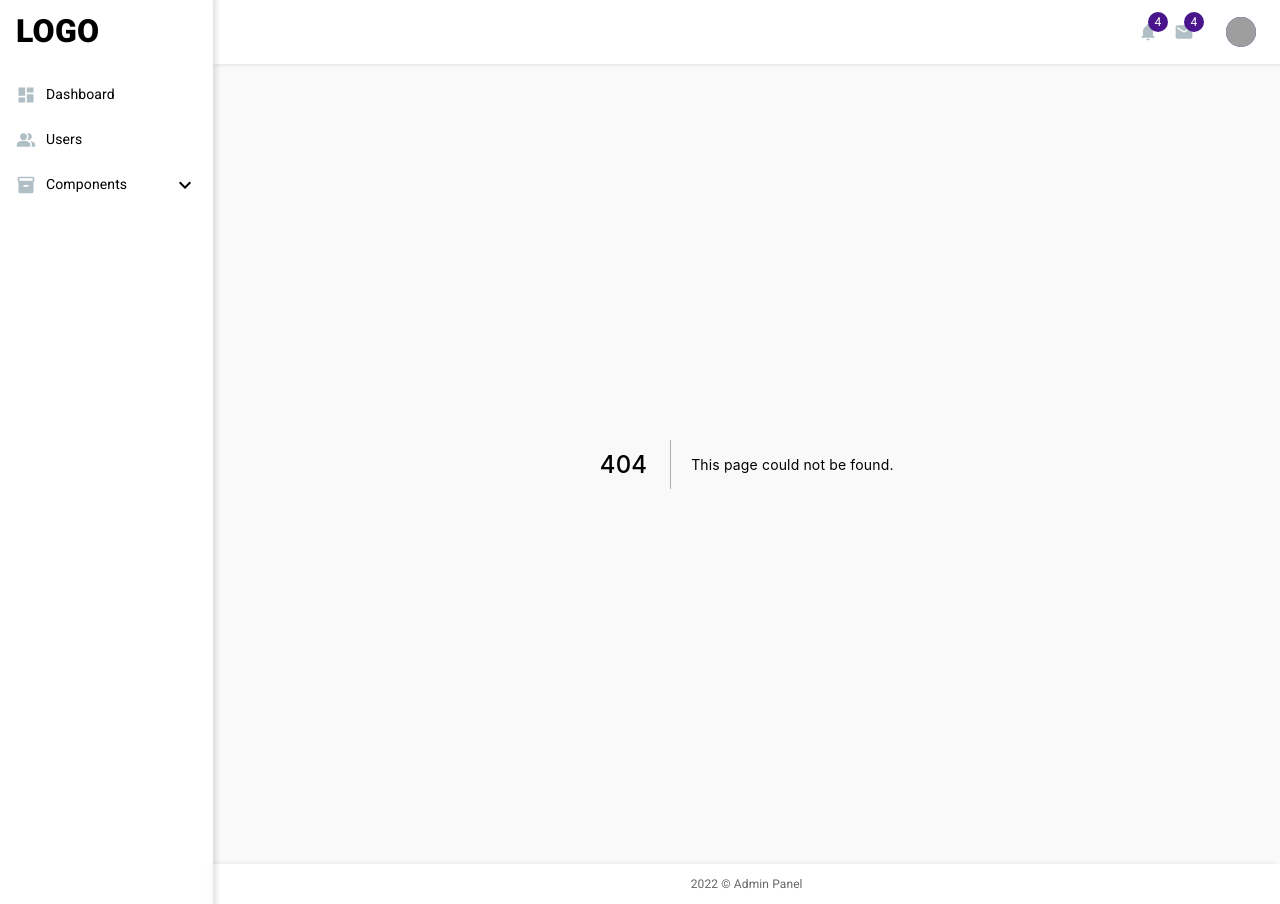
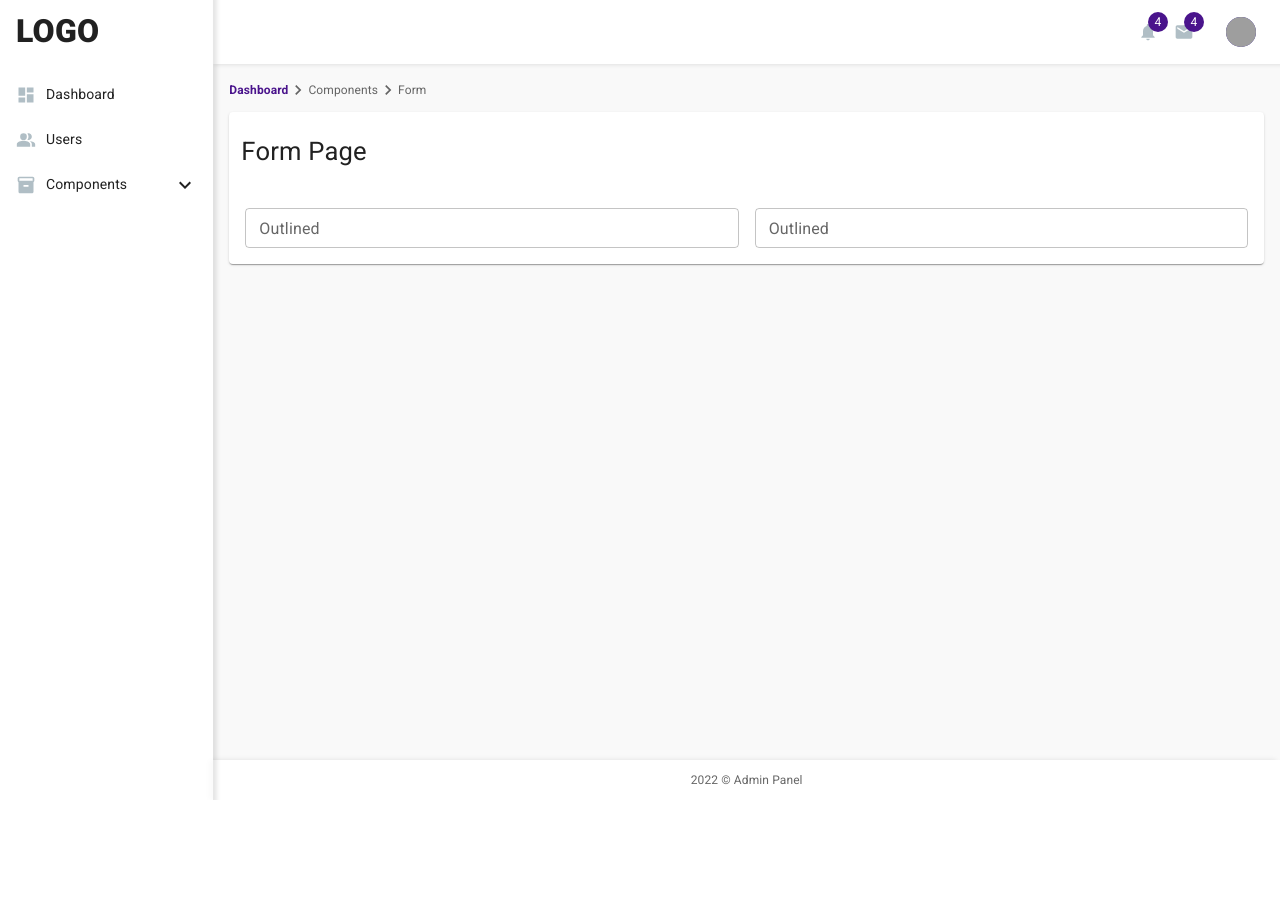
Before and after one commit to AzizTareq295/admin-panel-ts-next, a Next.js app: page /components/form in a window 1280 px wide. Before the commit this address had no page. After the commit the page ends 800 px from the top, so only its background shows below. Built offline with nearby package versions, Linux system fonts and the light colour scheme; grey boxes are pictures that could not be loaded.

Commit message:
add new page

```diff
--- /dev/null
+++ b/components/common/FormItem/InputField.tsx
@@ -0,0 +1,53 @@
+import React from 'react'
+import { TextField } from '@mui/material'
+import { makeStyles } from '@mui/styles'
+
+const useStyles = makeStyles({
+  inputField: {
+    width: '100%',
+  },
+})
+
+type InputFieldProps = {
+  label: string,
+  value?: string,
+  onChange?: (event: React.ChangeEvent<HTMLInputElement>) => void,
+  onBlur?: (event: React.FocusEvent<HTMLInputElement>) => void,
+  onKeyPress?: (event: React.KeyboardEvent<HTMLInputElement>) => void,
+  error?: string,
+  helperText?: string,
+  type?: string,
+  disabled?: boolean,
+  required?: boolean,
+  multiline?: boolean,
+  size?: string,
+}
+
+const InputField: React.FC<InputFieldProps> = ({
+  label,
+  value,
+  onChange,
+  onBlur,
+  onKeyPress,
+  error,
+  helperText,
+  type = 'text',
+  disabled = false,
+  required = false,
+  multiline = false,
+  size = 'small',
+}) => {
+
+  const classes = useStyles();
+
+  return (
+    <TextField
+      className={`${classes.inputField} h i`}
+      label="Outlined"
+      variant="outlined"
+      size='small'
+    />
+  )
+}
+
+export default InputField
--- /dev/null
+++ b/components/partials/components/Form/FormItem.tsx
@@ -0,0 +1,20 @@
+import { Box, Grid } from '@mui/material'
+import InputField from 'components/common/FormItem/InputField'
+import React from 'react'
+
+const FormItem: React.FC = () => {
+  return (
+    <Box p={2}>
+      <Grid container spacing={2}>
+        <Grid item xs={6}>
+          <InputField />
+        </Grid>
+        <Grid item xs={6}>
+          <InputField />
+        </Grid>
+      </Grid>
+    </Box>
+  )
+}
+
+export default FormItem
--- /dev/null
+++ b/components/shared/sidebar/CollapsItem.tsx
@@ -0,0 +1,75 @@
+import { ListItemButton, ListItemIcon, ListItemText, Paper } from '@mui/material'
+import { makeStyles } from '@mui/styles'
+import Link from 'next/link'
+import React from 'react'
+import { MenuListType } from './interface/MenuLists'
+
+type PropType = {
+  menuItem: MenuListType
+}
+
+const MenuIconStyle = {
+  minWidth: '26px',
+}
+
+const MenuItemStyle = {
+  '& span': {
+    fontSize: '14px',
+  }
+}
+
+const useStyles = makeStyles({
+  menuItem: {
+    position: 'relative',
+
+    '& .paper': {
+      position: 'absolute',
+      left: '0',
+      opacity: 0,
+      transition: 'all 0.3s ease-in-out',
+    },
+
+    '&:hover': {
+      '& .paper': {
+        position: 'absolute',
+        left: '100%',
+        opacity: 1,
+        minWidth: '160px',
+
+      }
+    }
+
+  }
+})
+
+
+const CollapsItem: React.FC<PropType> = ({menuItem}) => {
+
+  const classes = useStyles();
+
+  return (
+    <>
+      <ListItemButton className={classes.menuItem}>
+        <ListItemIcon sx={MenuIconStyle}>
+          {menuItem.icon}
+        </ListItemIcon>
+        {
+          menuItem.subMenu.length > 0 &&
+          <Paper className='paper'>
+            {
+              menuItem.subMenu.map((submenuItem, index) => (
+                <Link href={`${submenuItem.path}`} key={`${menuItem.label}-sub-key-${index}`}>
+                  <ListItemButton>
+                    <ListItemText primary={submenuItem.label} sx={MenuItemStyle} />
+                  </ListItemButton>
+                </Link>
+              ))
+            }
+          </Paper>
+        }
+      </ListItemButton>
+    </>
+  )
+}
+
+export default CollapsItem
--- a/components/shared/sidebar/MenuILists.tsx
+++ b/components/shared/sidebar/MenuILists.tsx
@@ -3,6 +3,7 @@ import DashboardIcon from '@mui/icons-material/Dashboard';
 import PeopleAltIcon from '@mui/icons-material/PeopleAlt';
 import InventoryIcon from '@mui/icons-material/Inventory';
 import TableChartIcon from '@mui/icons-material/TableChart';
+import VerticalSplitIcon from '@mui/icons-material/VerticalSplit';
 import { MenuListType } from './interface/MenuLists';
 
 const MenuLists: MenuListType[] = [
@@ -27,6 +28,11 @@ const MenuLists: MenuListType[] = [
                 label: "Table",
                 icon: <TableChartIcon color='secondary' fontSize='small' />,
                 path: "/components/table"
+            },
+            {
+                label: "Form",
+                icon: <VerticalSplitIcon color='secondary' fontSize='small' />,
+                path: "/components/form"
             }
         ]
     }
--- a/components/shared/sidebar/NavItem.tsx
+++ b/components/shared/sidebar/NavItem.tsx
@@ -1,11 +1,13 @@
 import React, { useState } from 'react'
-import { Collapse, List, ListItemButton, ListItemIcon, ListItemText, ListSubheader, Typography } from '@mui/material'
+import { Collapse, List, ListItemButton, ListItemIcon, ListItemText } from '@mui/material'
 import { ExpandLess, ExpandMore } from '@mui/icons-material';
 import { MenuListType } from './interface/MenuLists';
 import Link from 'next/link';
+import CollapsItem from './CollapsItem';
 
 type PropType = {
-  menuItem: MenuListType
+  menuItem: MenuListType,
+  isSidebarCollapsed: boolean,
 }
 
 const MenuItemStyle = {
@@ -18,7 +20,7 @@ const MenuIconStyle = {
   minWidth: '30px',
 }
 
-const NavItem: React.FC<PropType> = ({menuItem}) => {
+const NavItem: React.FC<PropType> = ({menuItem, isSidebarCollapsed}) => {
 
   const [open, setOpen] = useState<React.SetStateAction<boolean>>(false);
 
@@ -27,6 +29,7 @@ const NavItem: React.FC<PropType> = ({menuItem}) => {
   };
 
   return (
+    !isSidebarCollapsed ?
     <>
       {
         menuItem.subMenu.length > 0 ?
@@ -67,6 +70,7 @@ const NavItem: React.FC<PropType> = ({menuItem}) => {
         ))
       }
     </>
+    : <CollapsItem menuItem={menuItem} />
   )
 }
 
--- a/components/shared/sidebar/sidebar.tsx
+++ b/components/shared/sidebar/sidebar.tsx
@@ -1,9 +1,12 @@
-import React from 'react'
+import React, { useMemo } from 'react'
 import { List, Typography } from '@mui/material'
 import MenuLists from './MenuILists';
 import NavItem from './NavItem';
+import WindowSize from 'hooks/windowSize';
 
 const Sidebar: React.FC = () => {
+
+  const { windowWidth } = WindowSize();
 
   const sidebarLogoStyle = {
     minHeight: '64px',
@@ -15,10 +18,17 @@ const Sidebar: React.FC = () => {
     paddingLeft: '1rem',
   }
 
+  const isSidebarCollapsed = useMemo(() => windowWidth < 1200, [windowWidth]);
+
   return (
-    <div className='sidebar'>
+    <div className={`sidebar ${isSidebarCollapsed ? 'collaps-sidebar': ''}`}>
       <div className='sidebar-header'>
-        <Typography variant='h4' sx={sidebarLogoStyle}>LOGO</Typography>
+        {
+          isSidebarCollapsed ?
+          <Typography variant='h4' sx={sidebarLogoStyle}>L</Typography>
+          :
+          <Typography variant='h4' sx={sidebarLogoStyle}>LOGO</Typography>
+        }
       </div>
       <div className='sidebar-menu'>
         <List
@@ -33,7 +43,7 @@ const Sidebar: React.FC = () => {
         >
           {
             MenuLists.map((menuItem, index) => (
-              <NavItem menuItem={menuItem} key={`menu-item-key-${index}`} />
+              <NavItem isSidebarCollapsed={isSidebarCollapsed} menuItem={menuItem} key={`menu-item-key-${index}`} />
             ))
           }
         </List>
--- /dev/null
+++ b/hooks/windowSize.ts
@@ -0,0 +1,31 @@
+import React, { useState, useEffect, useMemo } from 'react'
+
+const WindowSize = () => {
+
+  const [windowWidth, setWidth] = useState<React.SetStateAction<number>>(0)
+  const [windowHeight, setHeight] = useState<React.SetStateAction<number>>(0)
+
+  const handleResize = () => {
+    setWidth(window.innerWidth)
+    setHeight(window.innerHeight)
+  }
+
+  useEffect(() => {
+    window.addEventListener('resize', handleResize)
+    return () => {
+      window.removeEventListener('resize', handleResize)
+    }
+  })
+
+  useEffect(() => {
+    handleResize()
+  }, [])
+
+  return {
+    windowWidth,
+    windowHeight
+  }
+
+}
+
+export default WindowSize
--- a/package.json
+++ b/package.json
@@ -13,6 +13,7 @@
     "@emotion/styled": "^11.9.3",
     "@mui/icons-material": "^5.8.4",
     "@mui/material": "^5.8.5",
+    "@mui/styles": "^5.9.0",
     "next": "12.1.6",
     "react": "18.2.0",
     "react-dom": "18.2.0"
--- /dev/null
+++ b/pages/components/form.tsx
@@ -0,0 +1,31 @@
+import React from 'react'
+import PageHeader from 'components/common/PageHeader'
+import BreadCrumb from 'components/common/PageBreadCrumb/BreadCrumb'
+import { Box, Paper, Typography } from '@mui/material'
+import FormItem from 'components/partials/components/Form/FormItem'
+
+const FormPage: React.FC = () => {
+
+  const breadCrumbItems = [
+    <Typography key={1} fontSize={'12px'}>
+      Components
+    </Typography>,
+    <Typography key={2} fontSize={'12px'}>
+      Form
+    </Typography>
+  ]
+
+  return (
+    <div className='table-page'>
+      <Box p={2}>
+        <BreadCrumb listItems={breadCrumbItems} />
+        <Paper>
+          <PageHeader title='Form Page' />
+          <FormItem />
+        </Paper>
+      </Box>
+    </div>
+  )
+}
+
+export default FormPage
--- a/style/globalStyle.css
+++ b/style/globalStyle.css
@@ -11,12 +11,12 @@ body{
     width: 100%;
     height: 100%;
     display: grid;
-    grid-template-columns: repeat(12, 1fr);
+    grid-template-columns: repeat(24, 1fr);
     grid-template-rows: 64px auto 40px
 }
 
 .header{
-    grid-column: 3 / -1;
+    grid-column: 5 / -1;
     width: 100%;
     background-color: rgba(255,255,255,0.8);
     box-sizing: border-box;
@@ -25,7 +25,7 @@ body{
     backdrop-filter: blur(10px);
 }
 .sidebar{
-    grid-column: 1 / 3;
+    grid-column: 1 / 5;
     grid-row: 1 / -1;
     width: 100%;
     height: 100%;
@@ -36,7 +36,7 @@ body{
     z-index: 1;
 }
 .content{
-    grid-column: 3 / -1;
+    grid-column: 5 / -1;
     grid-row: 2 / 3;
     width: 100%;
     height: 100%;
@@ -44,7 +44,7 @@ body{
     background-color: #f9f9f9;
 }
 .footer{
-    grid-column: 3 / -1;
+    grid-column: 5 / -1;
     grid-row: 3 / 3;
     width: 100%;
     background-color: rgba(255,255,255,0.8);
@@ -53,3 +53,19 @@ body{
     align-items: center;
     justify-content: center;
 }
+
+
+@media screen and (max-width: 1200px){
+    .header{
+        grid-column: 2 / -1;
+    }
+    .sidebar{
+        grid-column: 1 / 2;
+    }
+    .content{
+        grid-column: 2 / -1;
+    }
+    .footer{
+        grid-column: 2 / -1;
+    }
+}
```
